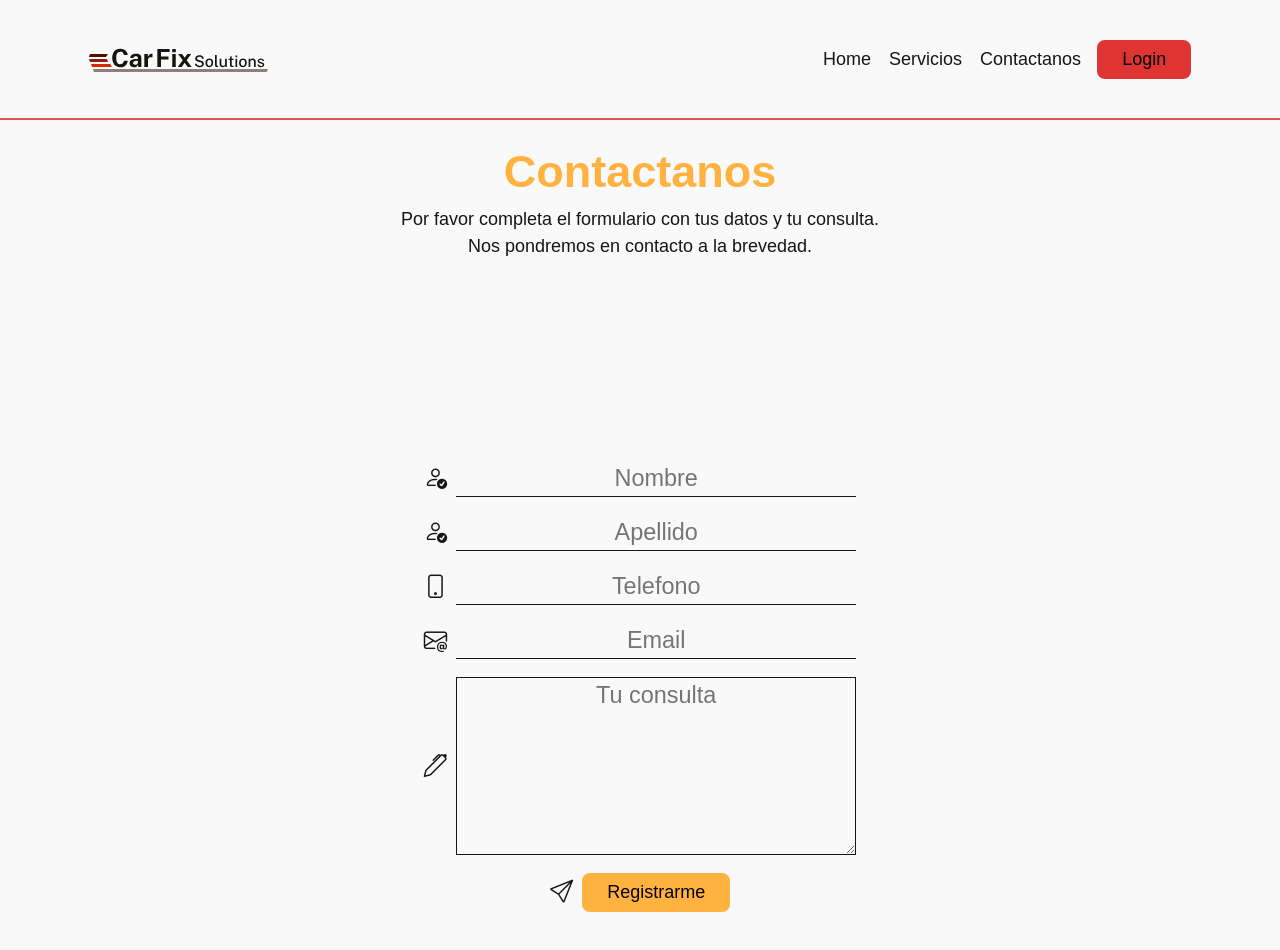
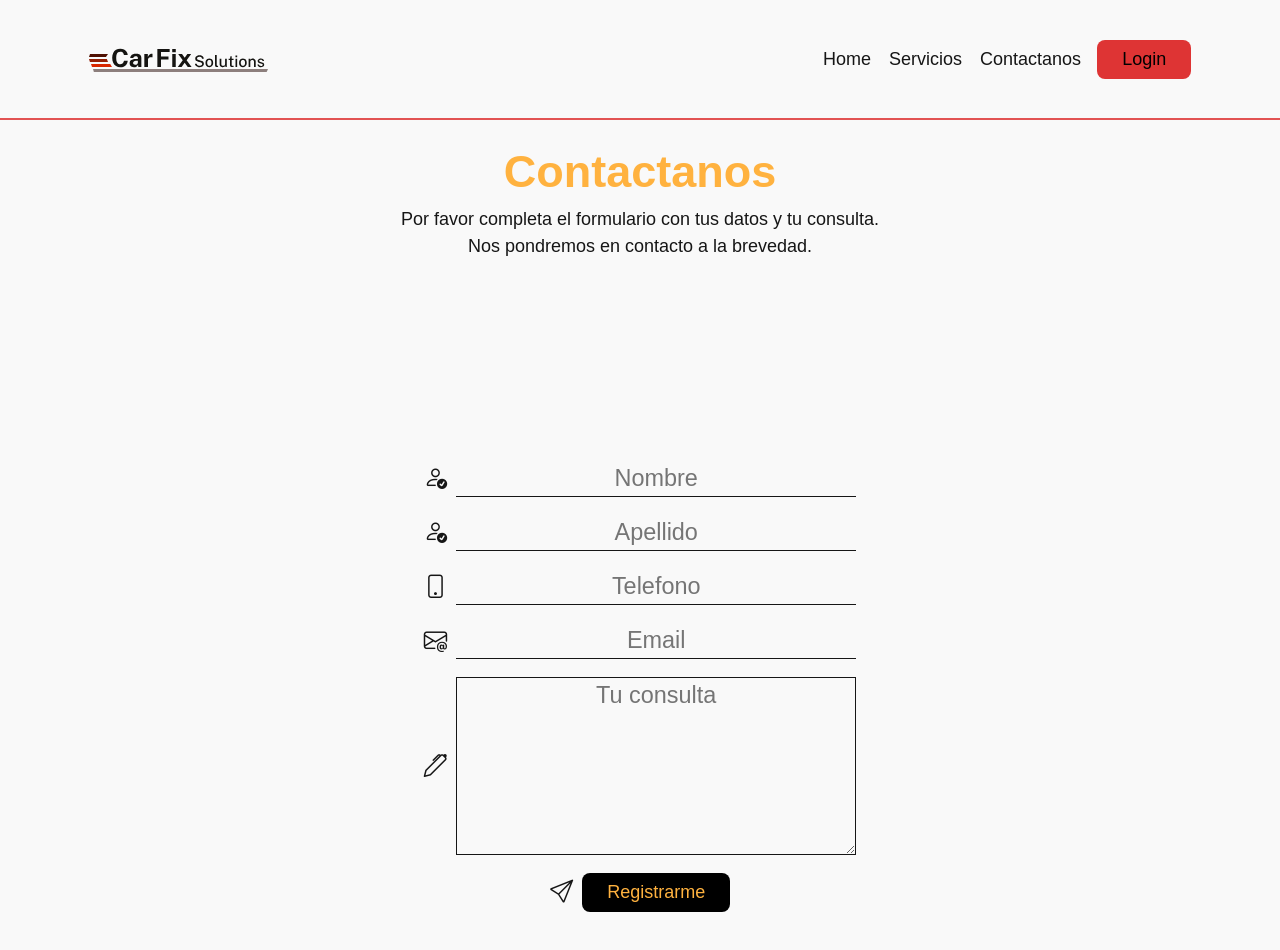
Before and after one commit to Taller-de-automoviles-I-WEB/taller-front, a React (Vite) app: page /carfixsolutions/contactanos in a window 1280 px wide. Shown: the top 950 px of the page. Built offline with nearby package versions, Linux system fonts and the light colour scheme.

Commit message:
testingFilePathCorrection

```diff
--- a/src/components/ClientRegisterForm/ClientRegisterForm.jsx
+++ b/src/components/ClientRegisterForm/ClientRegisterForm.jsx
@@ -26,7 +26,6 @@ const ClientRegisterForm = () => {
 
   const onSubmit = async (data) => {
     try {
-      console.log('DATA:', data);
       const response = await Axios.post('/contact/', {
         ...data
       })
--- a/src/components/ClientRegisterForm/clientRegisterForm.module.css
+++ b/src/components/ClientRegisterForm/clientRegisterForm.module.css
@@ -89,7 +89,8 @@ input:-webkit-autofill {
   font-size: 1em;
   font-weight: 500;
   font-family: inherit;
-  background-color: #ffb23f;
+  background-color: #000000;
+  color: #ffb23f;
   cursor: pointer;
   transition: border-color 0.25s;
 }
--- a/src/components/WorkShopServices/WorkShopServices.jsx
+++ b/src/components/WorkShopServices/WorkShopServices.jsx
@@ -1,5 +1,5 @@
 import ServiceCards from "./ServiceCards";
-import { cardContent } from './servicesCardsContent';
+import { cardContent } from './servicesCardsContent.js';
 import styles from './workShopServices.module.css'
 const WorkShopServices = () => {
   return (
```
Also changed, not shown: 1 other file (tests, documents, lock files or other folders).
